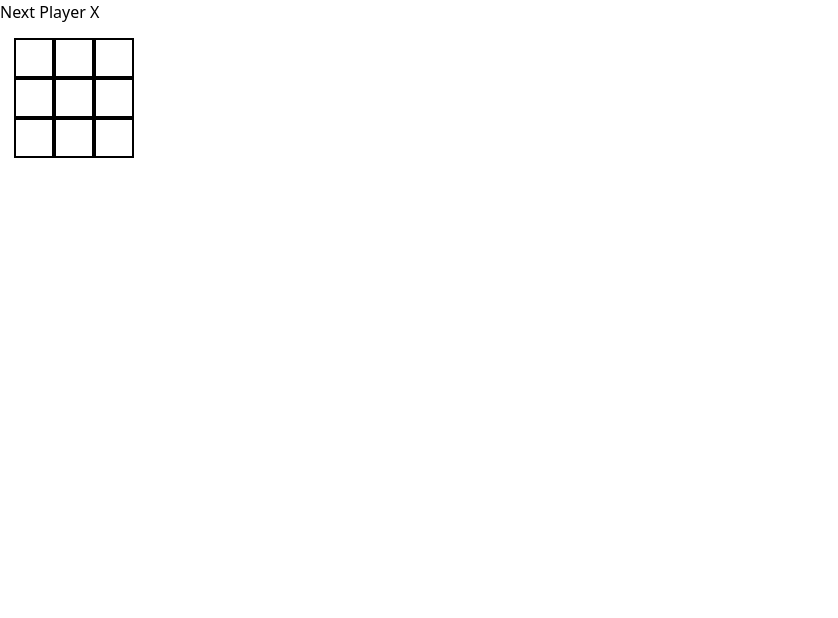
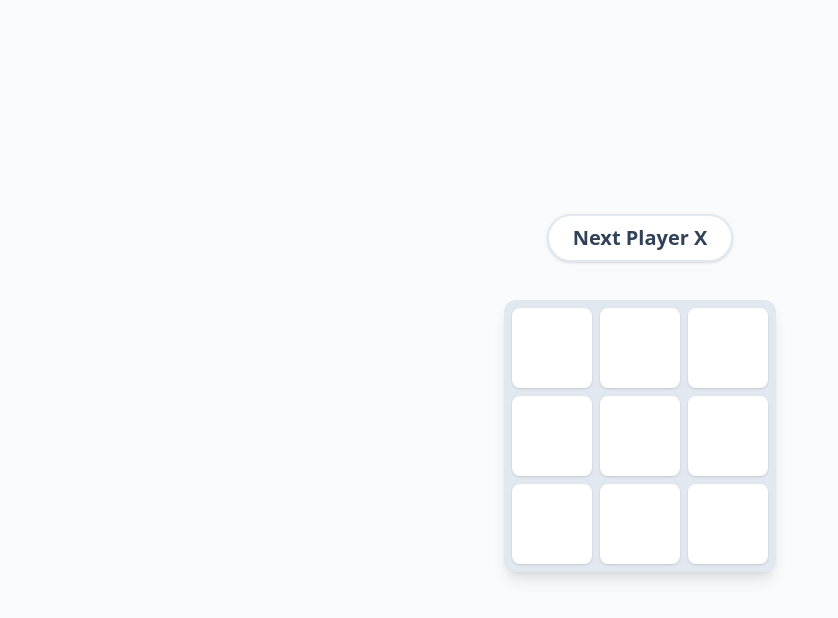
Before and after one commit to pramje-drum/React, a React (Vite) app: page / in a window 1280 px wide. Shown: the top 618 px of the page, without its empty margins (0-838 px from the left). Built offline with nearby package versions, Linux system fonts and the light colour scheme.

Commit message:
Tic Tac Toe Game Complete!!

```diff
--- a/public/components/Square.jsx
+++ b/public/components/Square.jsx
@@ -1,12 +1,10 @@
 // import { useState } from "react";
 
-const Square = ({ value , onSquareClick}) => {
-
-
+const Square = ({ value, onSquareClick }) => {
 	return (
 		<div>
 			<button
-				className="border-2 p-3 h-10 w-10 justify-center align-middle text-center"
+				className="h-20 w-20 bg-white border-none rounded-lg shadow-sm text-3xl font-black flex items-center justify-center transition-all hover:bg-slate-50 active:scale-95 text-slate-800 disabled:cursor-default"
 				onClick={onSquareClick}
 			>
 				{value}
--- a/public/components/Tictactoe.jsx
+++ b/public/components/Tictactoe.jsx
@@ -47,9 +47,12 @@ const tictactoe = () => {
 
 	return (
 		<>
-			<div>{status}</div>
-			<div className=" gap-3 m-3.5">
-				<div className="flex">
+			<div className="flex flex-col items-center justify-center min-h-screen bg-slate-50 font-sans">
+				<div className={`mb-6 px-6 py-2 rounded-full text-xl font-bold shadow-sm border-2 ${winner ? 'bg-green-100 text-green-700 border-green-200' : 'bg-white text-slate-700 border-slate-200'}`}>
+					{status}
+				</div>
+				<div className="bg-slate-200 p-2 rounded-xl shadow-lg gap-3 m-3.5">
+					<div className="flex gap-2 mb-2">
 						<Square
 							value={squares[0]}
 							onSquareClick={() => {
@@ -69,7 +72,7 @@ const tictactoe = () => {
 							}}
 						/>
 					</div>
-				<div className="flex">
+					<div className="flex gap-2 mb-2">
 						<Square
 							value={squares[3]}
 							onSquareClick={() => {
@@ -89,7 +92,7 @@ const tictactoe = () => {
 							}}
 						/>
 					</div>
-				<div className="flex">
+					<div className="flex gap-2">
 						<Square
 							value={squares[6]}
 							onSquareClick={() => {
@@ -110,6 +113,7 @@ const tictactoe = () => {
 						/>
 					</div>
 				</div>
+			</div>
 		</>
 	);
 };
```
Lines whose indentation alone changed are shown as unchanged.
